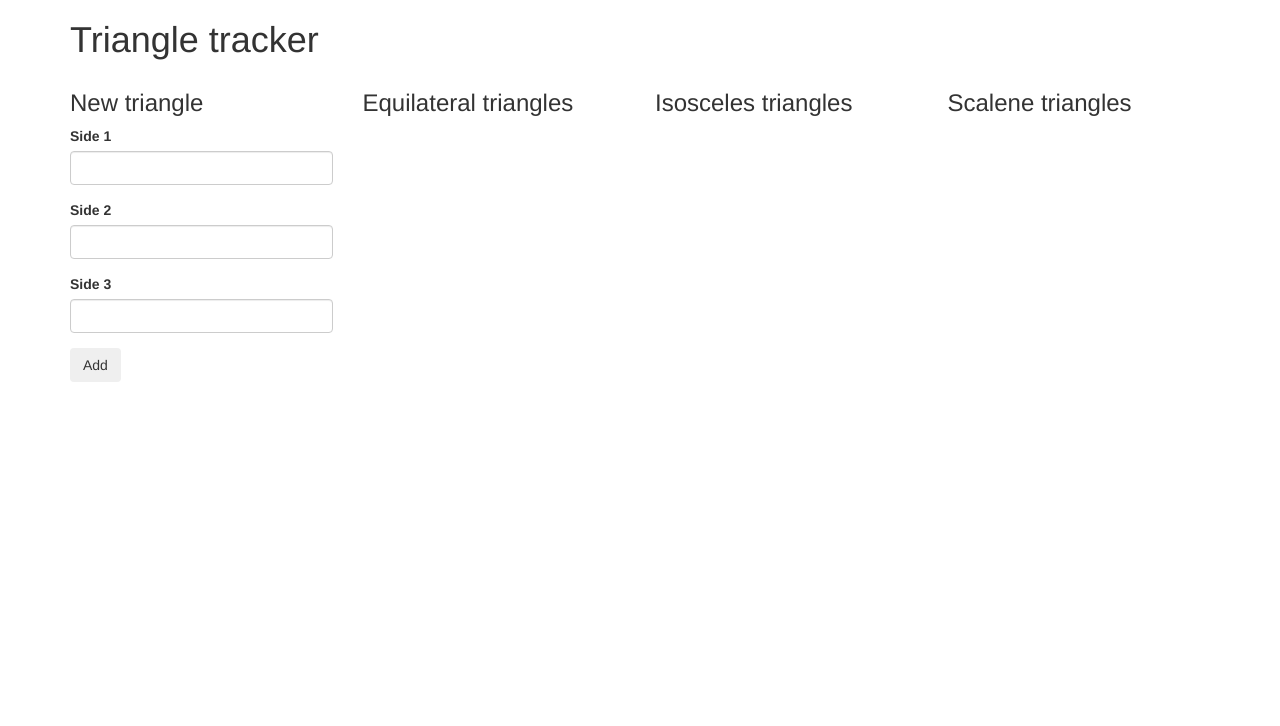
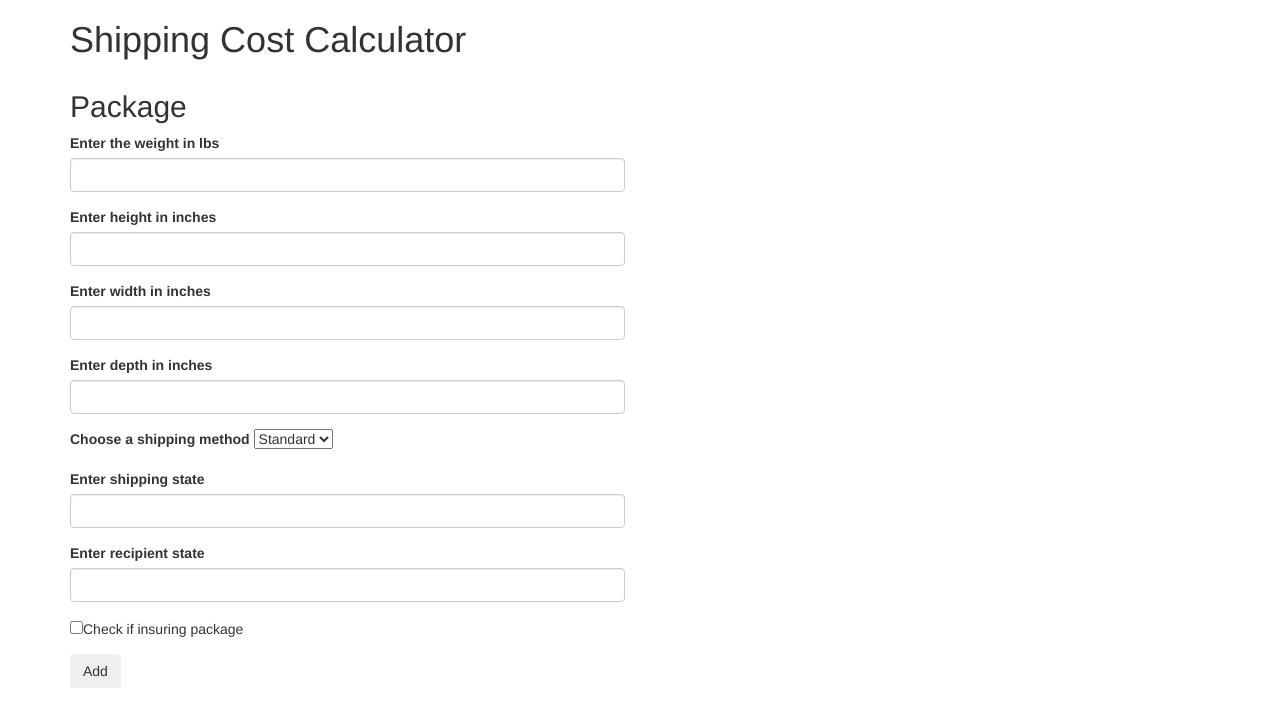
Before and after one commit to PreservedKillick/Objects1, a plain HTML site: page Shipping Rate Calc-2.24/index.html in a window 1280 px wide. Drawn offline with Linux system fonts and the light colour scheme.

Commit message:
Shipping calculator html finished

```diff
--- a/Shipping Rate Calc-2.24/css/styles.css
+++ b/Shipping Rate Calc-2.24/css/styles.css
@@ -0,0 +1,3 @@
+.show-result {
+  display: none;
+}
--- a/Shipping Rate Calc-2.24/index.html
+++ b/Shipping Rate Calc-2.24/index.html
@@ -5,53 +5,62 @@
     <link href="css/styles.css" rel="stylesheet" type="text/css">
     <script src="js/jquery-1.11.0.js"></script>
     <script src="js/scripts.js"></script>
-    <title>Triangles!</title>
+    <title>Shipping</title>
   </head>
   <body>
     <div class="container">
-      <h1>Triangle tracker</h1>
+      <h1>Shipping Cost Calculator</h1>
 
       <div class="row">
-        <div class="col-md-3">
-          <h3>New triangle</h3>
-          <form id="triangle-sides">
+        <div class="col-md-6">
+          <h2>Package</h2>
+          <form id="shipping-costs">
             <div class="form-group">
-              <label for="side-one">Side 1</label>
-              <input type="text" class="form-control" id="side-one">
+              <label for="weight">Enter the weight in lbs</label>
+              <input type="text" class="form-control" id="weight">
             </div>
             <div class="form-group">
-              <label for="side-two">Side 2</label>
-              <input type="text" class="form-control" id="side-two">
+              <label for="height">Enter height in inches</label>
+              <input type="text" class="form-control" id="height">
             </div>
             <div class="form-group">
-              <label for="side-three">Side 3</label>
-              <input type="text" class="form-control" id="side-three">
+              <label for="width">Enter width in inches</label>
+              <input type="text" class="form-control" id="width">
             </div>
-
+            <div class="form-group">
+              <label for="depth">Enter depth in inches</label>
+              <input type="text" class="form-control" id="depth">
+            </div>
+            <div class="form-group">
+              <label for="speed">Choose a shipping method</label>
+              <select name="speed">
+                <option value="standard">Standard</option>
+                <option value="priority">Priority</option>
+                <option value="express">Express</option>
+              </select>
+            </div>
+            <div class="form-group">
+              <label for="shipFrom">Enter shipping state</label>
+              <input type="text" class="form-control" id="shipFrom">
+            </div>
+            <div class="form-group">
+              <label for="shipTo">Enter recipient state</label>
+              <input type="text" class="form-control" id="shipTo">
+            </div>
+            <div class="form-group">
+              <input type="checkbox" name="insurance" value="insurance">Check if insuring package</input>
+            </div>
             <button type="submit" class="btn">Add</button>
           </form>
+          <h3 class="show-result">Your total cost is: $<span class="totalCost"></span></h3>
         </div>
 
-        <div class="col-md-3">
+<!--         <div class="col-md-6">
           <h3>Equilateral triangles</h3>
           <ul id="equilateral">
 
           </ul>
-        </div>
-
-        <div class="col-md-3">
-          <h3>Isosceles triangles</h3>
-          <ul id="isosceles">
-
-          </ul>
-        </div>
-
-        <div class="col-md-3">
-          <h3>Scalene triangles</h3>
-          <ul id="scalene">
-
-          </ul>
-        </div>
+        </div> -->
 
       </div>
     </div>
```
